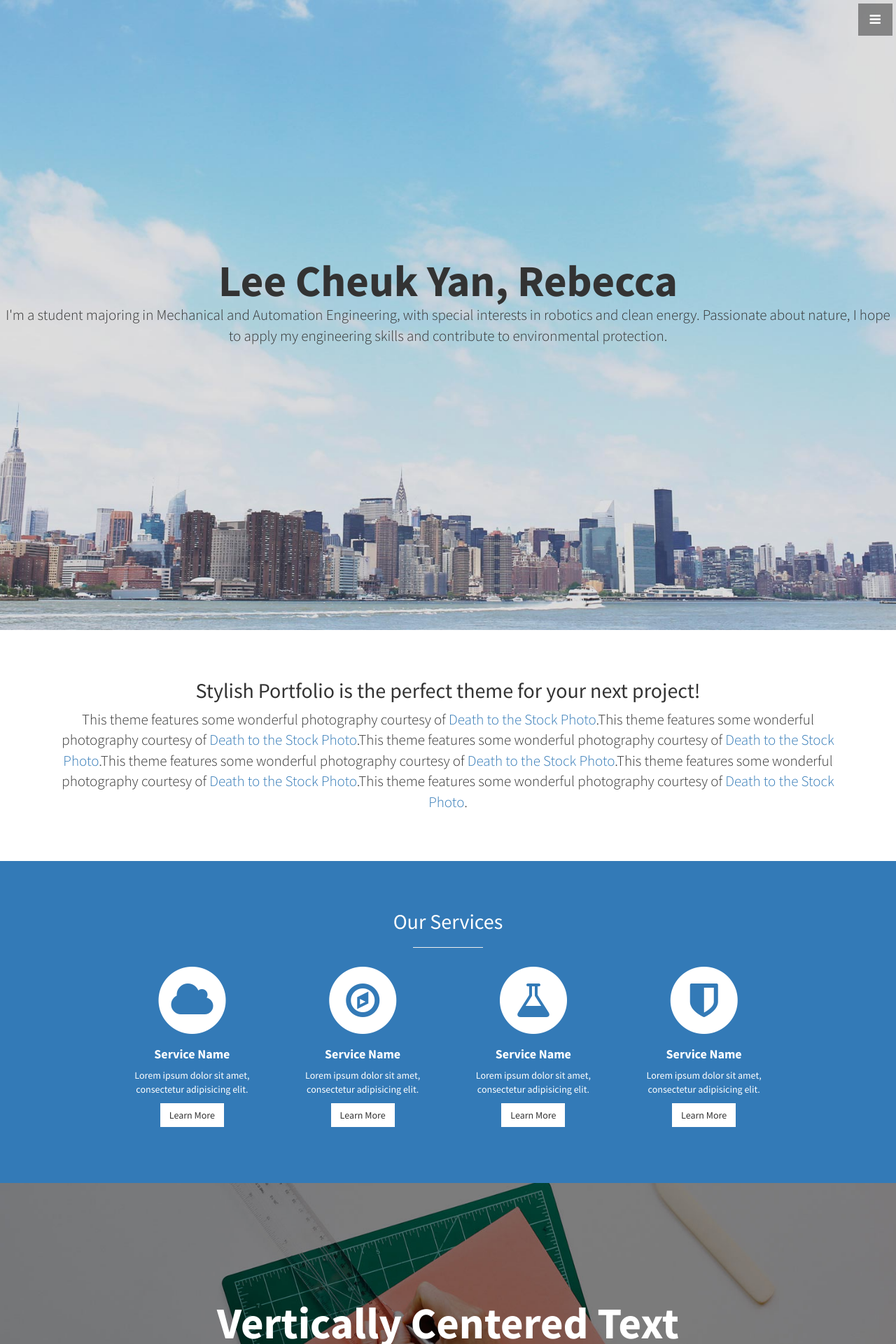
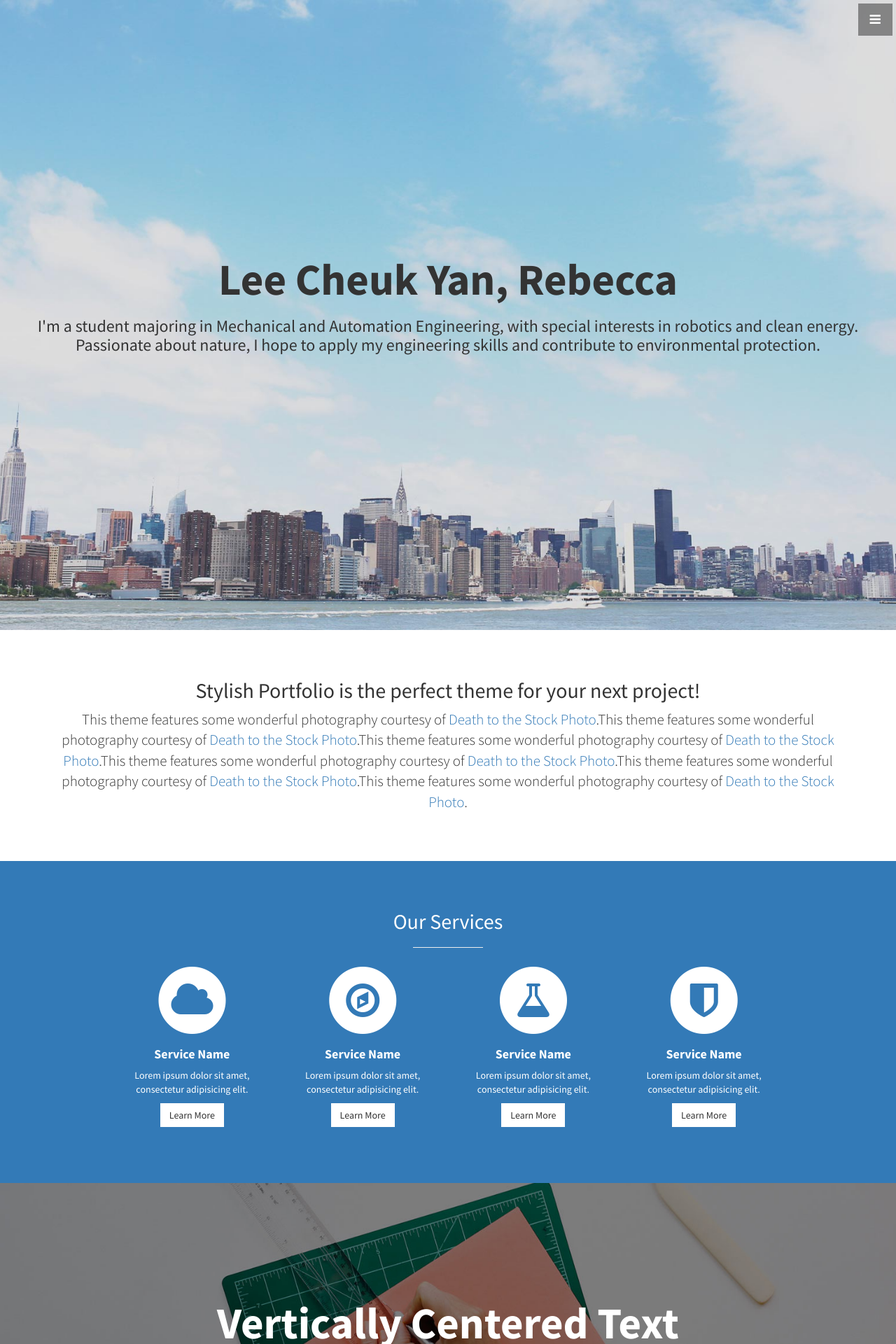
Before and after one commit to leelacceber/stylish-portfolio-jekyll-master, a Jekyll site: the page built from index.html, in a window 1280 px wide. Shown: the top 1920 px of the page at 70% size. Built offline with Jekyll 4.4.1, drawn with Linux system fonts in a browser that asks for light colours.

Commit message:
Update header.html

```diff
--- a/_includes/header.html
+++ b/_includes/header.html
@@ -1,10 +1,10 @@
 <header id="top" class="header">
   <div class="text-vertical-center">
     <h1>Lee Cheuk Yan, Rebecca</h1>
-    <p class="lead">I'm a student majoring in Mechanical and Automation Engineering,
+    <h3>I'm a student majoring in Mechanical and Automation Engineering,
       with special interests in robotics and clean energy.
       Passionate about nature, I hope to apply my engineering skills
-      and contribute to environmental protection. </p>
+      and contribute to environmental protection. </h3>
     <br>
   </div>
 </header>
```
